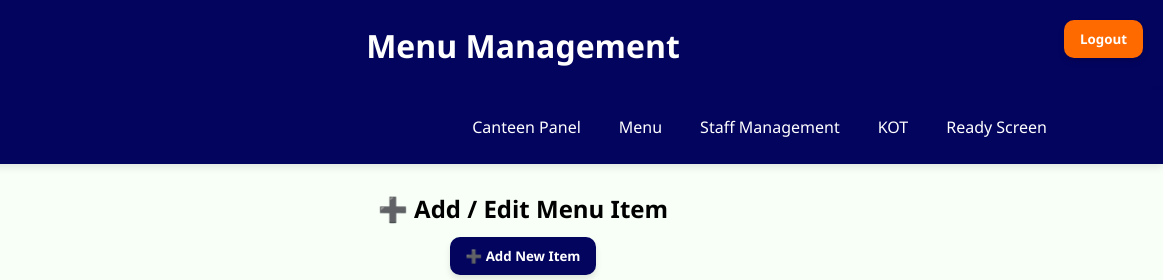
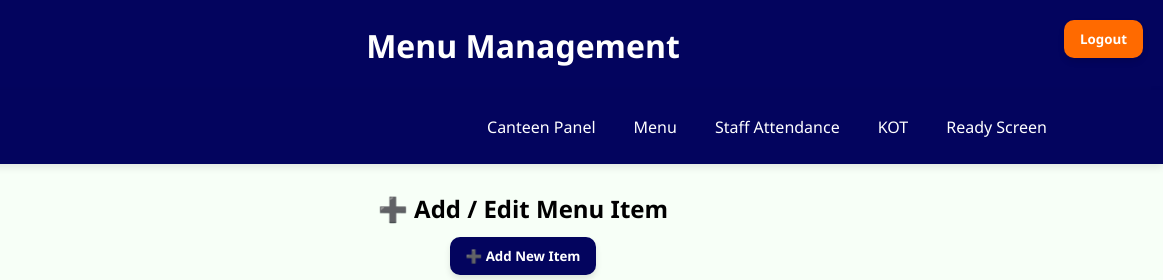
Before and after one commit to UnrealSolutions451/Pes-Canteen, a website: page AddMenu.html in a window 1280 px wide. Shown: the top 280 px of the page, 117-1280 px from the left. Drawn offline with Linux system fonts and the light colour scheme; no server answers.

Commit message:
Add files via upload

```diff
--- a/AddMenu.html
+++ b/AddMenu.html
@@ -145,7 +145,7 @@ textarea{resize:vertical}
     <ul class="nav-links" id="navLinks">
       <li><a href="canteen.html">Canteen Panel</a></li>
       <li><a href="menumanagment.html">Menu</a></li>
-      <li><a href="staff-managment.html">Staff Management</a></li>
+      <li><a href="AddMenu.html">Staff Attendance</a></li>
       <li><a href="KOT.html">KOT</a></li>
       <li><a href="Ready.html">Ready Screen</a></li>
 
```
Also changed, not shown: canteen.html (+1 -1 lines), menumanagment.html (+1 -1 lines).
